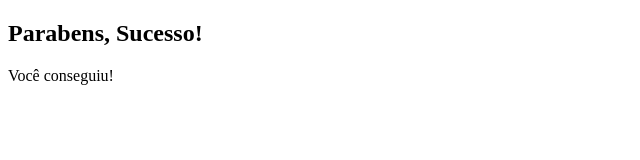
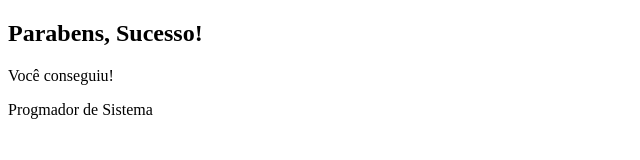
Before and after one commit to Souza216/Git.Teste-3, a plain HTML site: page index.html in a window 1280 px wide. Shown: the whole page, without its empty margins (0-640 px from the left). Drawn offline with Linux system fonts and the light colour scheme.

Commit message:
Novo paragrafo

```diff
--- a/index.html
+++ b/index.html
@@ -9,5 +9,6 @@
 <body>
     <h2>Parabens, Sucesso!</h2>
     <p>Você conseguiu!</p>
+    <p>Progmador de Sistema</p>
 </body>
 </html>
```
